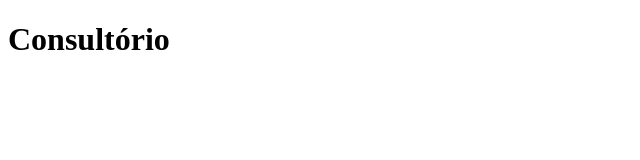
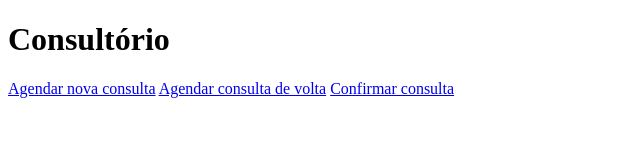
Before and after one commit to HumbertoFox/projeto-1, a plain HTML site: page index.html in a window 1280 px wide. Shown: the whole page, without its empty margins (0-640 px from the left). Drawn offline with Linux system fonts and the light colour scheme.

Commit message:
Add tags de links na pagina principal

```diff
--- a/index.html
+++ b/index.html
@@ -7,5 +7,11 @@
 </head>
 <body>
     <h1>Consultório</h1>
+
+    <nav>
+        <a href="#">Agendar nova consulta</a>
+        <a href="#">Agendar consulta de volta</a>
+        <a href="#">Confirmar consulta</a>
+    </nav>
 </body>
 </html>
```
